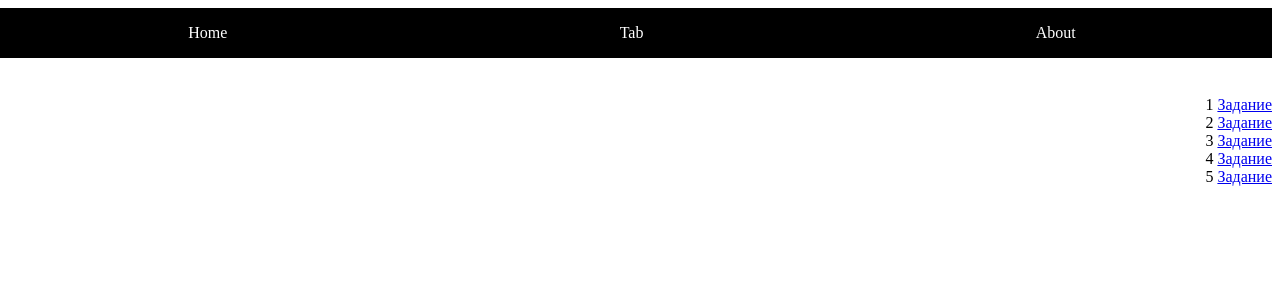
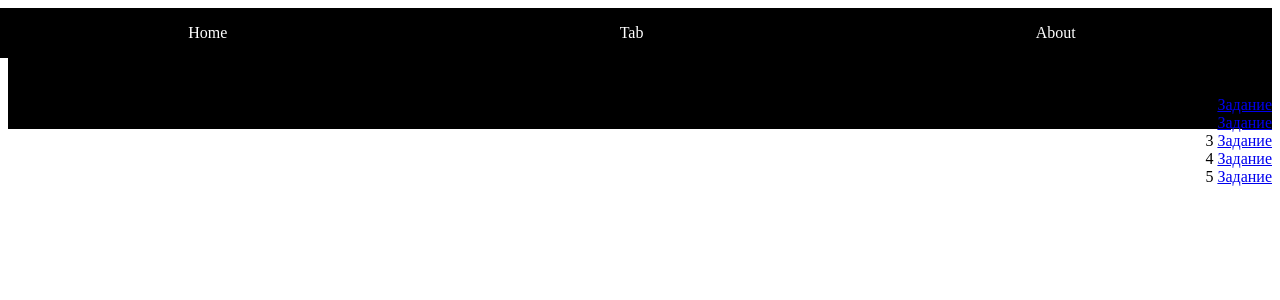
Before and after one commit to chrom9k/smthing, a PHP site: page / in a window 1280 px wide. Shown: the top 300 px of the page. Run offline with PHP 8.4, Linux system fonts and the light colour scheme.

Commit message:
Update styles.css

```diff
--- a/application/styles/styles.css
+++ b/application/styles/styles.css
@@ -1,4 +1,14 @@
 body {
+}
+
+footer {
+  width: 100%;
+  height: 100px;
+  background-color: black;
+}
+
+footer h2 {
+  color: white;
 }
 
 .container {
```
